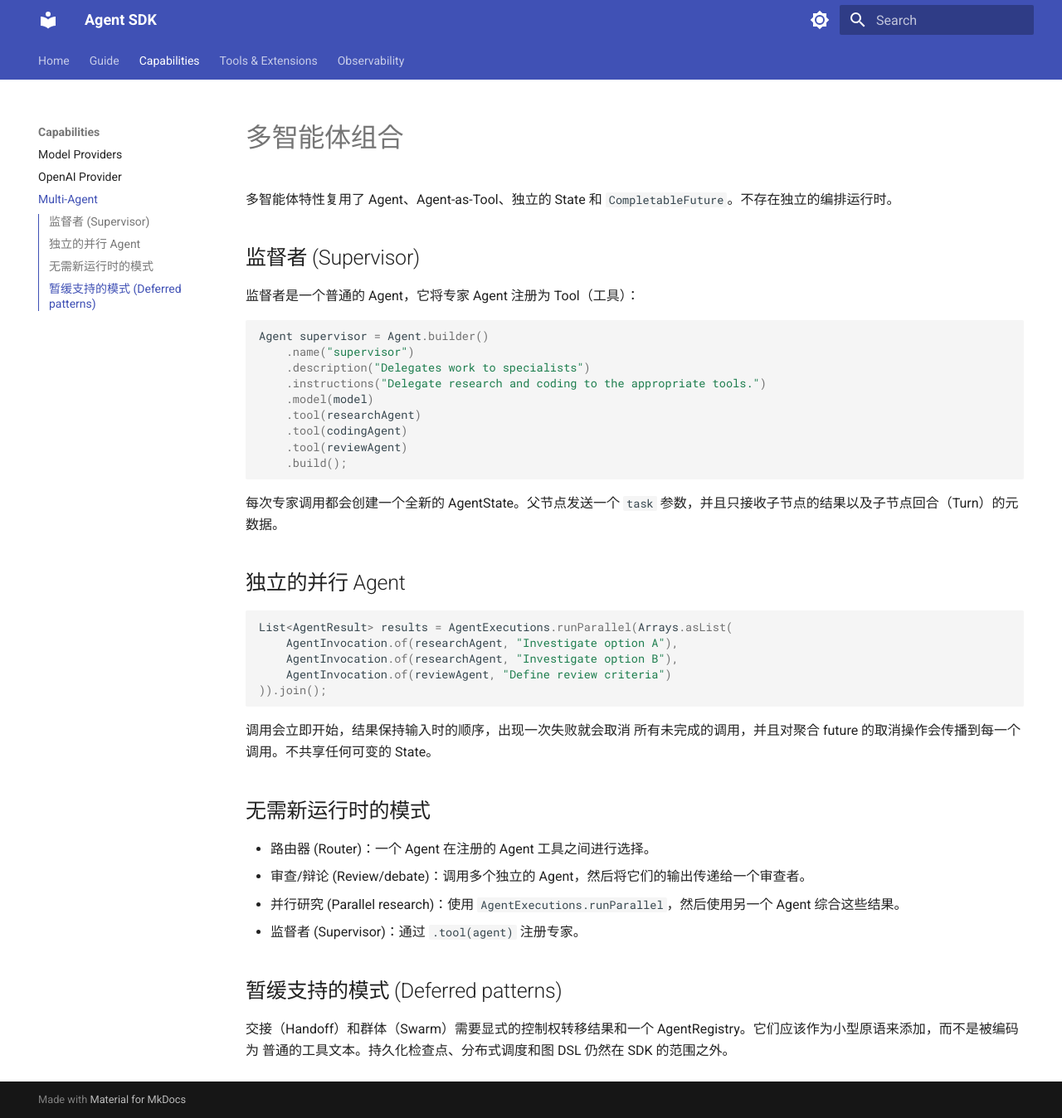
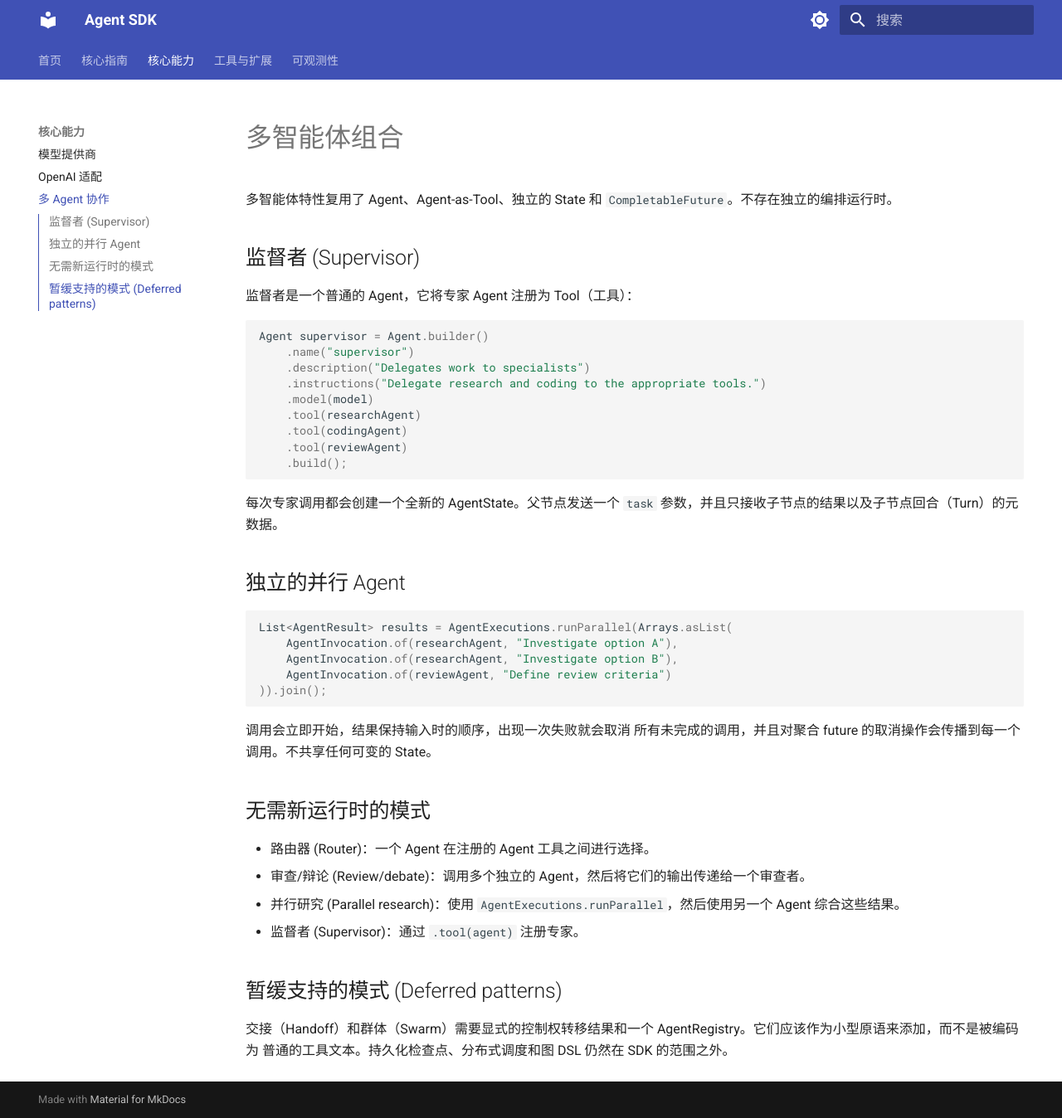
Before and after one commit to umuo/harness-sdk, an MkDocs documentation site: the page built from docs/multi-agent.md, in a window 1280 px wide and 1348 px high. Shown: the whole window at 83% size. Built offline with MkDocs 1.6.1 and Material for MkDocs 9.7.7, drawn with Linux system fonts in a browser that asks for light colours.

Commit message:
docs: localize mkdocs navigation and theme configuration to Chinese

```diff
--- a/mkdocs.yml
+++ b/mkdocs.yml
@@ -1,6 +1,7 @@
 site_name: Agent SDK
 theme:
   name: material
+  language: zh
   features:
     - navigation.tabs
     - navigation.sections
@@ -10,12 +11,12 @@ theme:
       scheme: default
       toggle:
         icon: material/brightness-7
-        name: Switch to dark mode
+        name: 切换到暗色模式
     - media: "(prefers-color-scheme: dark)"
       scheme: slate
       toggle:
         icon: material/brightness-4
-        name: Switch to light mode
+        name: 切换到亮色模式
 
 markdown_extensions:
   - pymdownx.highlight:
@@ -33,23 +34,23 @@ plugins:
   - mermaid2
 
 nav:
-  - Home: index.md
-  - Guide:
-    - Architecture: architecture.md
-    - API Guide: api-guide.md
-    - Examples: examples.md
-    - MVP Scope: mvp.md
-  - Capabilities:
-    - Model Providers: model-providers.md
-    - OpenAI Provider: openai-provider.md
-    - Multi-Agent: multi-agent.md
-  - Tools & Extensions:
-    - Tools Authoring: tools.md
-    - Built-in Tools: builtin-tools.md
-    - Tool Results: tool-results.md
-    - Agent Skills: skills.md
-    - MCP Integration: mcp.md
-    - Plugins: plugins.md
-  - Observability:
-    - Concepts: observability.md
-    - Web Platform: observability-platform.md
+  - 首页: index.md
+  - 核心指南:
+    - 架构设计: architecture.md
+    - API 指南: api-guide.md
+    - 示例代码: examples.md
+    - MVP 范围: mvp.md
+  - 核心能力:
+    - 模型提供商: model-providers.md
+    - OpenAI 适配: openai-provider.md
+    - 多 Agent 协作: multi-agent.md
+  - 工具与扩展:
+    - 工具开发: tools.md
+    - 内置工具: builtin-tools.md
+    - 工具执行结果: tool-results.md
+    - Agent 技能: skills.md
+    - MCP 集成: mcp.md
+    - 插件系统: plugins.md
+  - 可观测性:
+    - 核心概念: observability.md
+    - Web 平台: observability-platform.md
```
